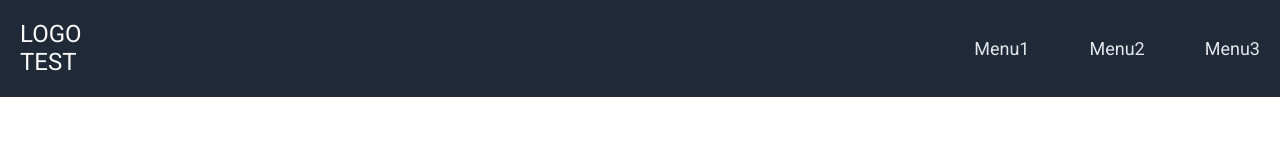
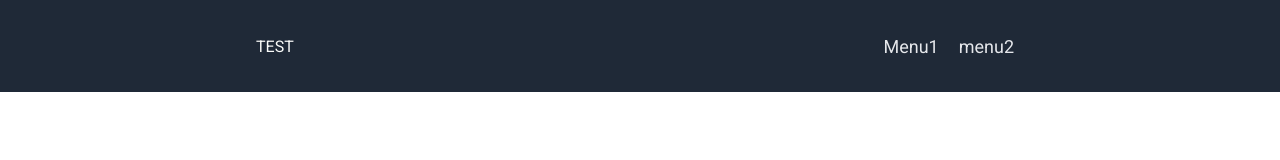
Before and after one commit to 12nuskek/MyFirstLandingPage, a plain HTML site: page index.html in a window 1280 px wide. Drawn offline with Linux system fonts and the light colour scheme.

Commit message:
major CSS and HTML changes. Using flexbox, padding

```diff
--- a/index.html
+++ b/index.html
@@ -9,17 +9,16 @@
     <title>My First LandingPage</title>
 </head>
 <body>
-    <div class="section1">
-        <div class="container">
-            <div class="item logo">
-                LOGO TEST
-            </div>
-            <div class="item menu container">
-                <p>Menu1</p>
-                <p>Menu2</p>
-                <p>Menu3</p>
-            </div>
-        </div>
-    </div>
+   <div class="container">
+       <div class="navbar">
+           <div class="Logo">
+               TEST
+           </div>
+           <div class="Menu">
+                <a href="">Menu1</a>
+                <a href="">menu2</a>
+           </div>
+       </div>
+   </div>
 </body>
 </html>
--- a/styles.css
+++ b/styles.css
@@ -4,60 +4,39 @@
     border: 2px solid red;
   }
 */
-  body {
-    width: 70%;
-    margin: 0 auto;
-  }
-.section1{
-    background-color: #1f2937;
-    position: absolute;
-    left: 0px;
-    right: 0px;
-    top: 0px;
 
-  }
-
-
-.container{
-  background-color: #1f2937;
-  padding: 16px;
-  gap: 8px;
-  display: flex;
-  height: auto;
-  justify-content:space-between;
-
+/* Makes the body of the page the full width and sets the background color to white and font */
+body {
+  background-color: #ffffff;
+  padding: 0;
+  margin: 0;
+  text-align: center;
+  font-family: 'Roboto', arial;
 }
 
-.item {
-  height: auto;
-  flex: 1;
-  padding: 4px;
+/*be flex, stack items on top of each oother  */
+.container {
+  display: flex;
+  flex-direction: column;
+  background-color: #1F2937;
+}
+/*Be flex, provide 20% margins on left and right, 2% above and below set color to white, aligns item to middle of page  */
+.navbar {
+  display: flex;
+  color: #F9FAF8;
+  padding: 2% 20% 2% 20%;
+  align-items: center;
 }
 
-.container .logo{
-    font-family: 'Roboto', sans-serif;
-    font-size: 24px;
-    color: #f9faf8;
-    flex-basis: 100px;
-    flex-grow: 0;
-    flex-shrink: 0;
-  }
-
-  .container .menu{
-    font-family: 'Roboto', sans-serif;
-    font-size: 18px;
-    color: #e5e7eb;
-    flex-basis: 100px;
-    flex-grow: 0;
-    flex-shrink: 0;
-    display: flex;
-    gap: 60px;
-  }
-
-  .mainContainer {
-    color: rgb(211, 12, 12);
-    margin-top: 20px;
-    margin-right: 10px;
-    margin-bottom: 20px;
-    margin-left: 10px;
-  }
+/*be flex, create a margin inbetween logo and menu  */
+.Menu {
+  display: flex;
+  margin-left: auto;
+}
+/*Treat A tag differently, remove underline, make white, change font size,add padding between each menu so they are space out better   */
+.Menu a {
+  text-decoration: none;
+  color: #E5E7EB;
+  font-size: 18px;
+  padding: 10px;
+}
```
